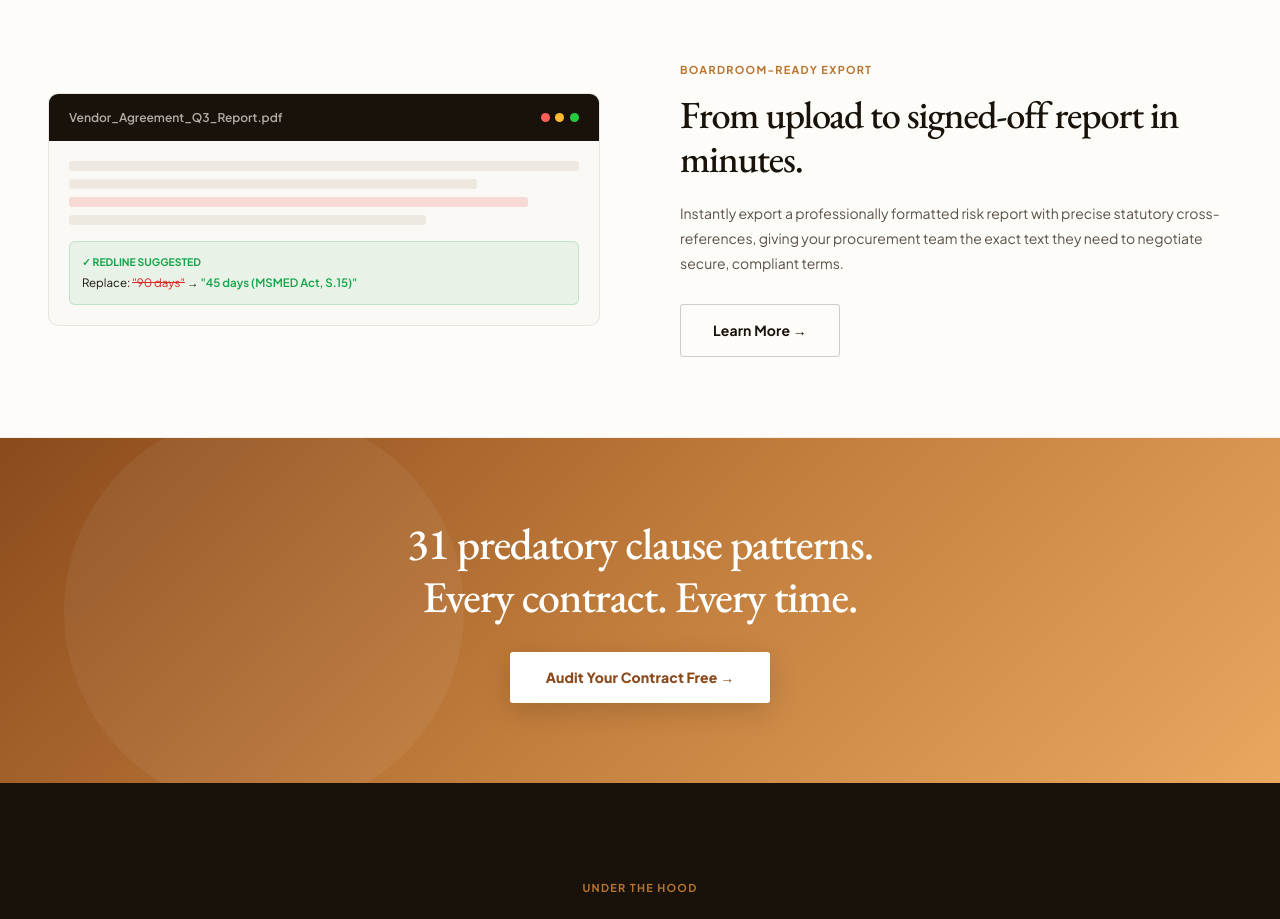
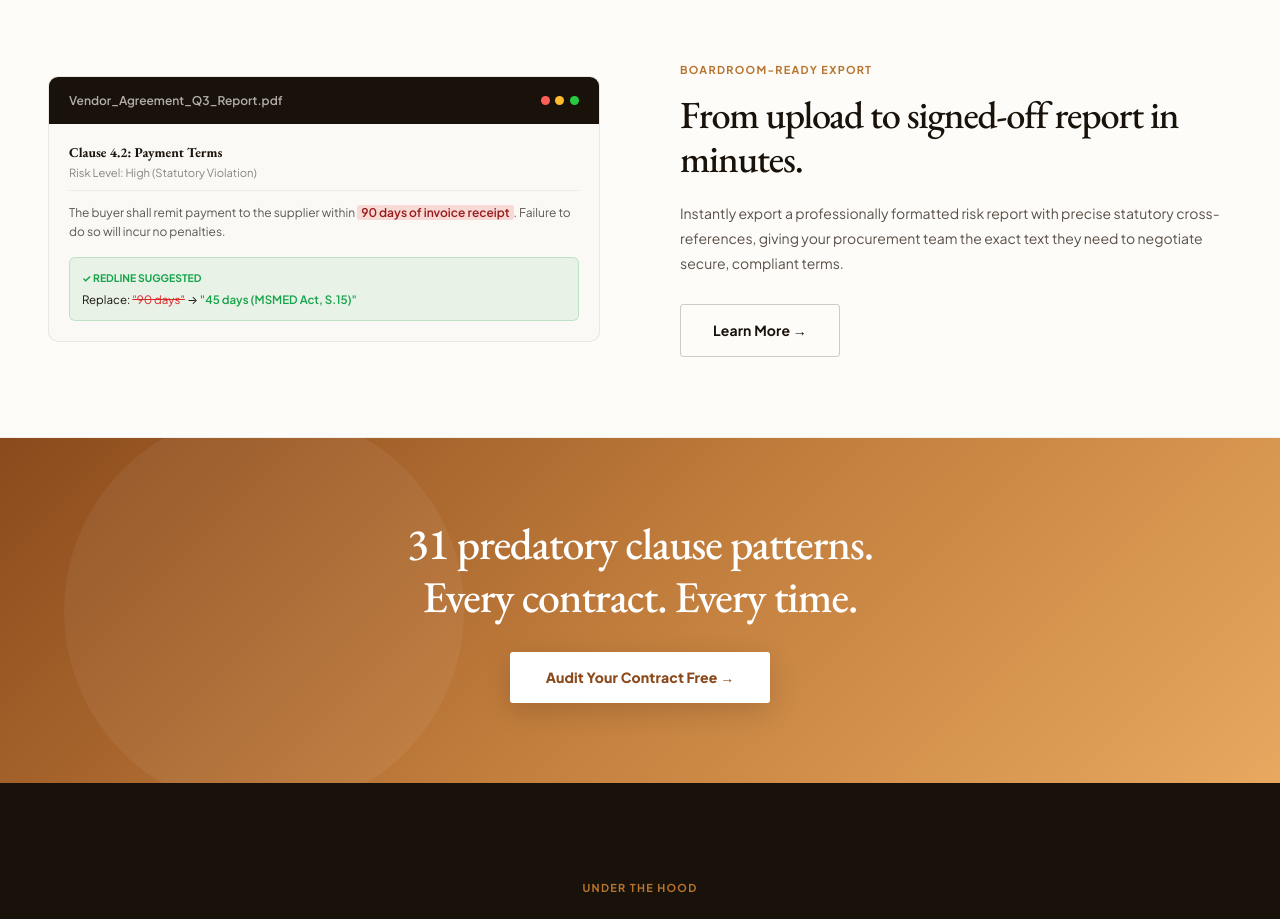
Before and after one commit to JohnValmont/ContractSense, a Next.js app in the folder frontend/: page / in a window 1280 px wide. Shown: the part 2820-3739 px from the top of the page. Built offline with nearby package versions, Linux system fonts and the light colour scheme.

Commit message:
feat: replace skeleton loader blocks with readable legal text in Boardroom-Ready Export visual

```diff
--- a/frontend/src/app/page.tsx
+++ b/frontend/src/app/page.tsx
@@ -129,11 +129,14 @@ const ZIGZAG = [
             {["#ff5f57","#febc2e","#28c840"].map(c => <div key={c} style={{ width: 9, height: 9, borderRadius: "50%", background: c }} />)}
           </div>
         </div>
-        <div style={{ padding: "1.25rem" }}>
-          <div style={{ height: 10, background: "#EDE9E1", borderRadius: 3, marginBottom: "0.5rem" }} />
-          <div style={{ height: 10, background: "#EDE9E1", borderRadius: 3, width: "80%", marginBottom: "0.5rem" }} />
-          <div style={{ height: 10, background: "rgba(220,38,38,0.15)", borderRadius: 3, width: "90%", marginBottom: "0.5rem" }} />
-          <div style={{ height: 10, background: "#EDE9E1", borderRadius: 3, width: "70%", marginBottom: "1rem" }} />
+        <div style={{ padding: "1.25rem", fontFamily: "var(--font-sans)", color: "#18120A" }}>
+          <div style={{ borderBottom: "1px solid rgba(24,18,10,0.06)", paddingBottom: "0.5rem", marginBottom: "0.75rem" }}>
+            <h4 style={{ fontSize: "0.85rem", fontWeight: 700, margin: 0 }}>Clause 4.2: Payment Terms</h4>
+            <p style={{ fontSize: "0.7rem", color: "rgba(24,18,10,0.5)", margin: "0.2rem 0 0 0" }}>Risk Level: High (Statutory Violation)</p>
+          </div>
+          <div style={{ fontSize: "0.75rem", lineHeight: 1.6, marginBottom: "1rem", color: "rgba(24,18,10,0.7)" }}>
+            The buyer shall remit payment to the supplier within <span style={{ background: "rgba(220,38,38,0.15)", color: "#991B1B", padding: "0 4px", borderRadius: 3, fontWeight: 600 }}>90 days of invoice receipt</span>. Failure to do so will incur no penalties.
+          </div>
           <div style={{ background: "rgba(22,163,74,0.08)", border: "1px solid rgba(22,163,74,0.2)", borderRadius: 6, padding: "0.75rem" }}>
             <div style={{ fontSize: "0.65rem", fontWeight: 700, color: "#16a34a", marginBottom: "0.25rem" }}>✓ REDLINE SUGGESTED</div>
             <div style={{ fontSize: "0.72rem", color: "#18120A", lineHeight: 1.5 }}>Replace: <span style={{ textDecoration: "line-through", color: "#dc2626" }}>"90 days"</span> → <span style={{ color: "#16a34a", fontWeight: 600 }}>"45 days (MSMED Act, S.15)"</span></div>
```
